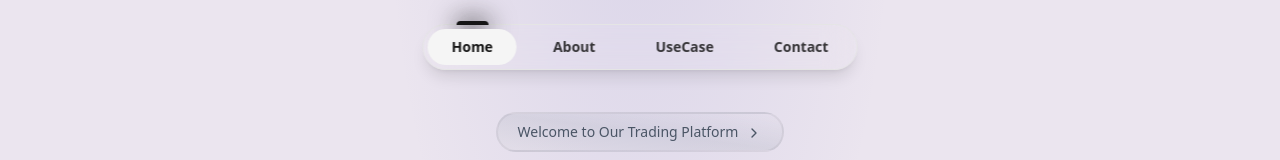
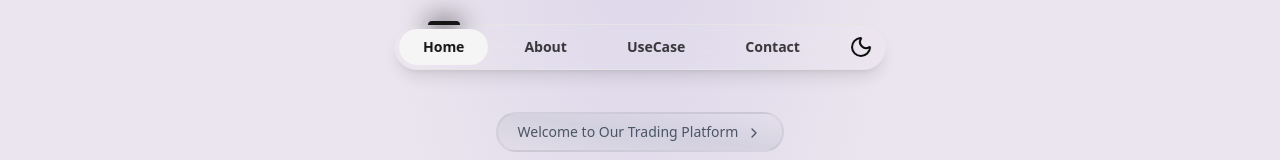
Before and after one commit to imRahul05/tradoo, a Next.js app in the folder client/: page / in a window 1280 px wide. Shown: the top 160 px of the page. Built offline with nearby package versions, Linux system fonts and the light colour scheme.

Commit message:
added dark-theme-toggler and also fix the css

```diff
--- a/client/package.json
+++ b/client/package.json
@@ -12,7 +12,7 @@
     "@radix-ui/react-slot": "^1.2.3",
     "class-variance-authority": "^0.7.1",
     "clsx": "^2.1.1",
-    "framer-motion": "^12.23.21",
+    "framer-motion": "^12.23.22",
     "gsap": "^3.13.0",
     "lenis": "^1.3.11",
     "lucide-react": "^0.544.0",
--- a/client/src/app/globals.css
+++ b/client/src/app/globals.css
@@ -120,3 +120,8 @@
     @apply bg-background text-foreground;
   }
 }
+
+::view-transition-old(root), ::view-transition-new(root) {
+    animation: none;
+    mix-blend-mode: normal;
+}
--- a/client/src/app/page.tsx
+++ b/client/src/app/page.tsx
@@ -30,6 +30,7 @@
 
       <TradingBentoGrid />
     <Footer/>
+
     </div>
   );
 }
--- a/client/src/components/Nav.tsx
+++ b/client/src/components/Nav.tsx
@@ -1,6 +1,7 @@
 "use client";
 import { Home, User, Briefcase, FileText } from 'lucide-react'
 import { NavBar } from "@/components/ui/tubelight-navbar"
+import { AnimatedThemeToggler } from './ui/animated-theme-toggler';
 
 export function Nav() {
   const navItems = [
@@ -10,5 +11,8 @@
     { name: 'Contact', url: '#', icon: FileText }
   ]
 
-  return <NavBar items={navItems} />
+  return  <NavBar items={navItems} />
+
+
+
 }
--- /dev/null
+++ b/client/src/components/ui/animated-theme-toggler.tsx
@@ -0,0 +1,74 @@
+"use client"
+
+import { useCallback, useEffect, useRef, useState } from "react"
+import { Moon, Sun } from "lucide-react"
+import { flushSync } from "react-dom"
+
+import { cn } from "@/lib/utils"
+
+type Props = {
+  className?: string
+}
+
+export const AnimatedThemeToggler = ({ className }: Props) => {
+  const [isDark, setIsDark] = useState(false)
+  const buttonRef = useRef<HTMLButtonElement>(null)
+
+  useEffect(() => {
+    const updateTheme = () => {
+      setIsDark(document.documentElement.classList.contains("dark"))
+    }
+
+    updateTheme()
+
+    const observer = new MutationObserver(updateTheme)
+    observer.observe(document.documentElement, {
+      attributes: true,
+      attributeFilter: ["class"],
+    })
+
+    return () => observer.disconnect()
+  }, [])
+
+  const toggleTheme = useCallback(async () => {
+    if (!buttonRef.current) return
+
+    await document.startViewTransition(() => {
+      flushSync(() => {
+        const newTheme = !isDark
+        setIsDark(newTheme)
+        document.documentElement.classList.toggle("dark")
+        localStorage.setItem("theme", newTheme ? "dark" : "light")
+      })
+    }).ready
+
+    const { top, left, width, height } =
+      buttonRef.current.getBoundingClientRect()
+    const x = left + width / 2
+    const y = top + height / 2
+    const maxRadius = Math.hypot(
+      Math.max(left, window.innerWidth - left),
+      Math.max(top, window.innerHeight - top)
+    )
+
+    document.documentElement.animate(
+      {
+        clipPath: [
+          `circle(0px at ${x}px ${y}px)`,
+          `circle(${maxRadius}px at ${x}px ${y}px)`,
+        ],
+      },
+      {
+        duration: 700,
+        easing: "ease-in-out",
+        pseudoElement: "::view-transition-new(root)",
+      }
+    )
+  }, [isDark])
+
+  return (
+    <button ref={buttonRef} onClick={toggleTheme} className={cn(className)}>
+      {isDark ? <Sun /> : <Moon />}
+    </button>
+  )
+}
--- a/client/src/components/ui/text-hover-effect.tsx
+++ b/client/src/components/ui/text-hover-effect.tsx
@@ -1,6 +1,6 @@
 "use client";
 import React, { useRef, useEffect, useState } from "react";
-import { motion } from "motion/react";
+import { motion } from "framer-motion";
 
 export const TextHoverEffect = ({
   text,
@@ -49,11 +49,11 @@
         >
           {hovered && (
             <>
-              <stop offset="0%" stopColor="#eab308" />
-              <stop offset="25%" stopColor="#ef4444" />
-              <stop offset="50%" stopColor="#3b82f6" />
-              <stop offset="75%" stopColor="#06b6d4" />
-              <stop offset="100%" stopColor="#8b5cf6" />
+              <stop offset="0%" stopColor="rgb(234 179 8)" /> {/* yellow-500 */}
+              <stop offset="25%" stopColor="rgb(239 68 68)" /> {/* red-500 */}
+              <stop offset="50%" stopColor="rgb(59 130 246)" /> {/* blue-500 */}
+              <stop offset="75%" stopColor="rgb(6 182 212)" /> {/* cyan-500 */}
+              <stop offset="100%" stopColor="rgb(139 92 246)" /> {/* violet-500 */}
             </>
           )}
         </linearGradient>
@@ -62,17 +62,8 @@
           id="revealMask"
           gradientUnits="userSpaceOnUse"
           r="20%"
-          initial={{ cx: "50%", cy: "50%" }}
           animate={maskPosition}
           transition={{ duration: duration ?? 0, ease: "easeOut" }}
-
-          // example for a smoother animation below
-
-          //   transition={{
-          //     type: "spring",
-          //     stiffness: 300,
-          //     damping: 50,
-          //   }}
         >
           <stop offset="0%" stopColor="white" />
           <stop offset="100%" stopColor="black" />
@@ -93,7 +84,7 @@
         textAnchor="middle"
         dominantBaseline="middle"
         strokeWidth="0.3"
-        className="fill-transparent stroke-neutral-200 font-[helvetica] text-7xl font-bold dark:stroke-neutral-800"
+        className="font-[helvetica] font-bold stroke-neutral-200 dark:stroke-neutral-800 fill-transparent text-7xl"
         style={{ opacity: hovered ? 0.7 : 0 }}
       >
         {text}
@@ -104,7 +95,7 @@
         textAnchor="middle"
         dominantBaseline="middle"
         strokeWidth="0.3"
-        className="fill-transparent stroke-neutral-200 font-[helvetica] text-7xl font-bold dark:stroke-neutral-800"
+        className="font-[helvetica] font-bold fill-transparent text-7xl stroke-neutral-200 dark:stroke-neutral-800"
         initial={{ strokeDashoffset: 1000, strokeDasharray: 1000 }}
         animate={{
           strokeDashoffset: 0,
@@ -125,7 +116,7 @@
         stroke="url(#textGradient)"
         strokeWidth="0.3"
         mask="url(#textMask)"
-        className="fill-transparent font-[helvetica] text-7xl font-bold"
+        className="font-[helvetica] font-bold fill-transparent text-7xl"
       >
         {text}
       </text>
--- a/client/src/components/ui/tubelight-navbar.tsx
+++ b/client/src/components/ui/tubelight-navbar.tsx
@@ -5,6 +5,7 @@
 import Link from "next/link"
 import { LucideIcon } from "lucide-react"
 import { cn } from "@/lib/utils"
+import { AnimatedThemeToggler } from "./animated-theme-toggler"
 
 interface NavItem {
   name: string
@@ -79,6 +80,10 @@
             </Link>
           )
         })}
+
+       <div className="pl-3 border-l border-border flex centre px-2">
+         <AnimatedThemeToggler/>
+       </div>
       </div>
     </div>
   )
```
Also changed, not shown: client/components.json, 1 other file (tests, documents, lock files or other folders).
